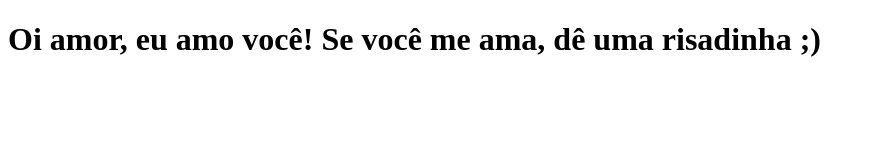
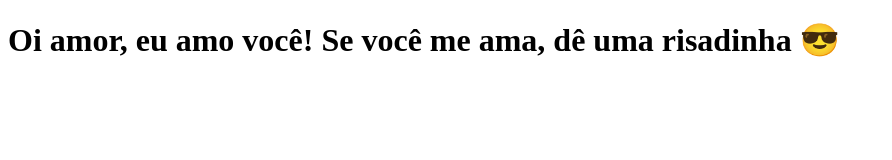
Before and after one commit to magdielrocha/clone-tabnews, a Next.js app: page / in a window 1280 px wide. Shown: the top 160 px of the page, without its empty margins (0-892 px from the left). Built offline with nearby package versions, Linux system fonts and the light colour scheme.

Commit message:
modifica a frase

```diff
--- a/pages/index.js
+++ b/pages/index.js
@@ -1,5 +1,5 @@
 function Home() {
-    return <h1>Oi amor, eu amo você! Se você me ama, dê uma risadinha ;)</h1>
+    return <h1>Oi amor, eu amo você! Se você me ama, dê uma risadinha 😎</h1>
 }
 
 export default Home;
```
